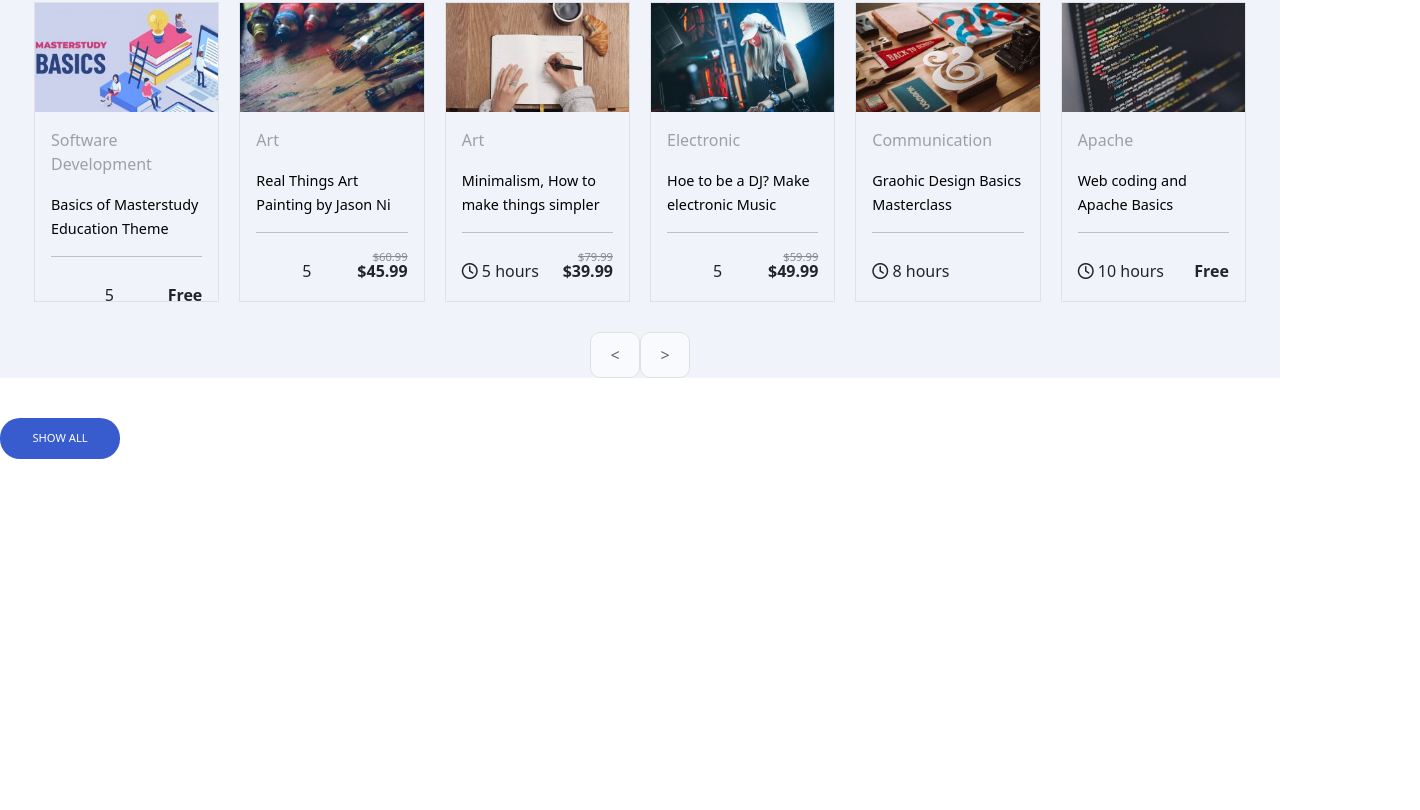
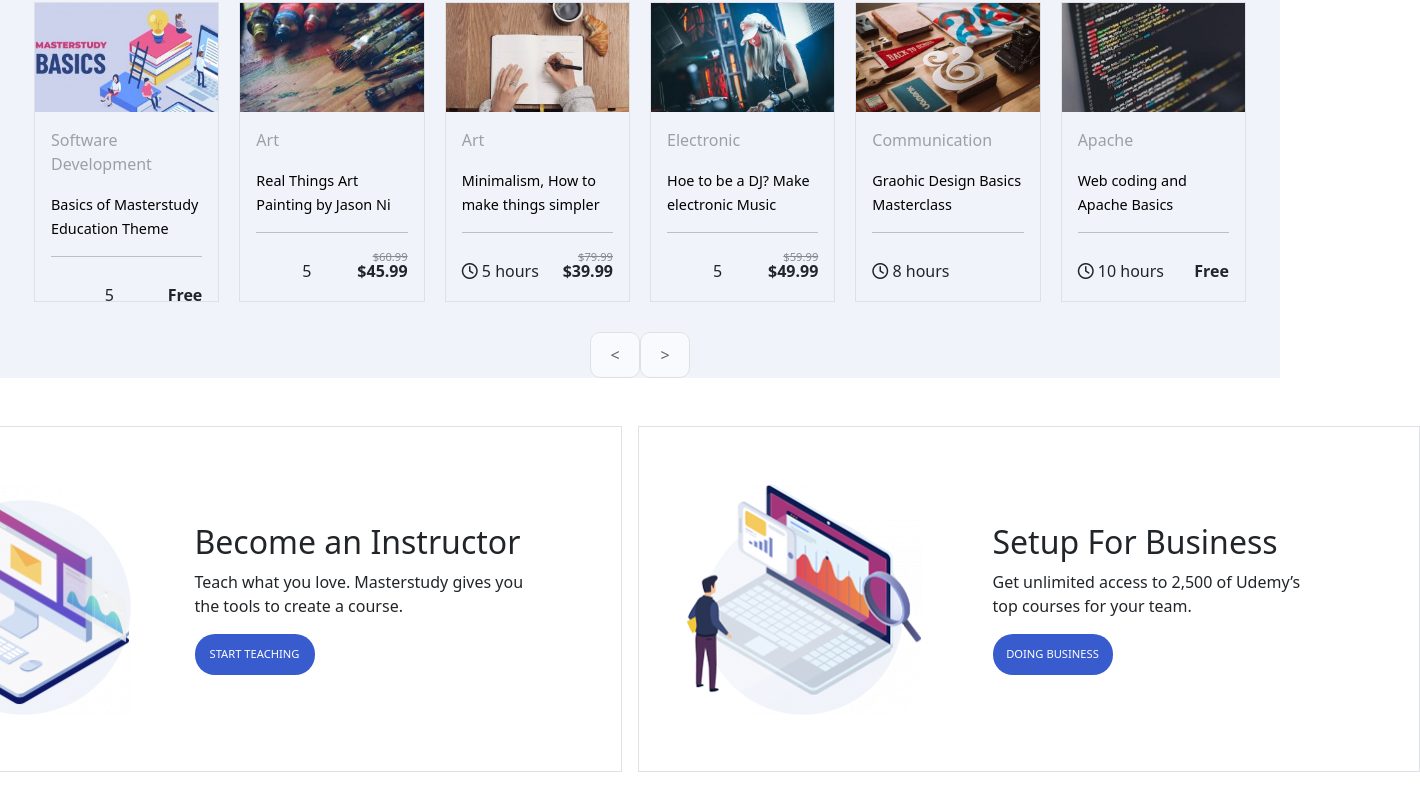
Before and after one commit to michelebonanno92/proj-html-vuejs, a Vue app: page / in a window 1280 px wide. Shown: the part 4089-4899 px from the top of the page, 1420 px wide, since content can reach past the window. Before the commit the page ends 4548 px from the top, so only its background shows below. Built offline with nearby package versions, Linux system fonts and the light colour scheme.

Commit message:
completata MainSectionEight

```diff
--- a/src/components/AppButton.vue
+++ b/src/components/AppButton.vue
@@ -1,7 +1,4 @@
 <script>
-
-
-
 
 export default {
   data() {
--- a/src/components/MainSectionEight.vue
+++ b/src/components/MainSectionEight.vue
@@ -1,6 +1,4 @@
 <script>
-import AppButton from './AppButton.vue';
-
 export default {
   data() {
     return {
@@ -8,29 +6,52 @@ export default {
     }
   },
    components: {
-    AppButton,
+
   },
 }
 </script>
 
 <template>
-  <div class="contaier-xxl">
-    <div>
-        <div>
-            <img src="" alt="">
+  <div class="contaier-xxl d-flex align-items-center justify-content-center p-5">
+    <div class="d-flex align-items-center justify-content-center border p-5 me-2">
+        <div class="me-3">
+            <img src="/public/img/image_box_1-221x231.png" alt="">
         </div>
-        <div>
-            <h4>
-
+        <div class="p-5">
+            <h4 class="font-size">
+                Become an Instructor
             </h4>
-            <p>
-
+            <p class="width">
+                Teach what you love. Masterstudy gives you the tools to create a course.
             </p>
             <div>
-                <AppButton />
+              <button class="buttonBlue">
+                  <a href="@" @click.prevent>
+                        START TEACHING
+                  </a>
+              </button>
             </div>
         </div>
-
+    </div>
+    <div class="d-flex align-items-center justify-content-center border p-5 ms-2">
+        <div class="me-4">
+            <img src="/public/img/image_box_2-234x231.png" alt="foto">
+        </div>
+        <div class="p-5">
+            <h4 class="font-size">
+                Setup For Business
+            </h4>
+            <p class="width">
+                Get unlimited access to 2,500 of Udemy’s top courses for your team.
+            </p>
+            <div>
+              <button class="buttonBlue">
+                  <a href="@" @click.prevent>
+                        DOING BUSINESS
+                  </a>
+              </button>
+            </div>
+        </div>
     </div>
 
 
@@ -40,6 +61,15 @@ export default {
 <style lang="scss" scoped>
 @use '../assets/scss/partials/variables' as *;
 
-
+.buttonBlue{
+  @include buttonBlue
+}a{
+  text-decoration: none;
+  color: white;
+}.width{
+    width: 330px;
+}.font-size{
+    font-size: 2rem;
+}
 
 </style>
```
